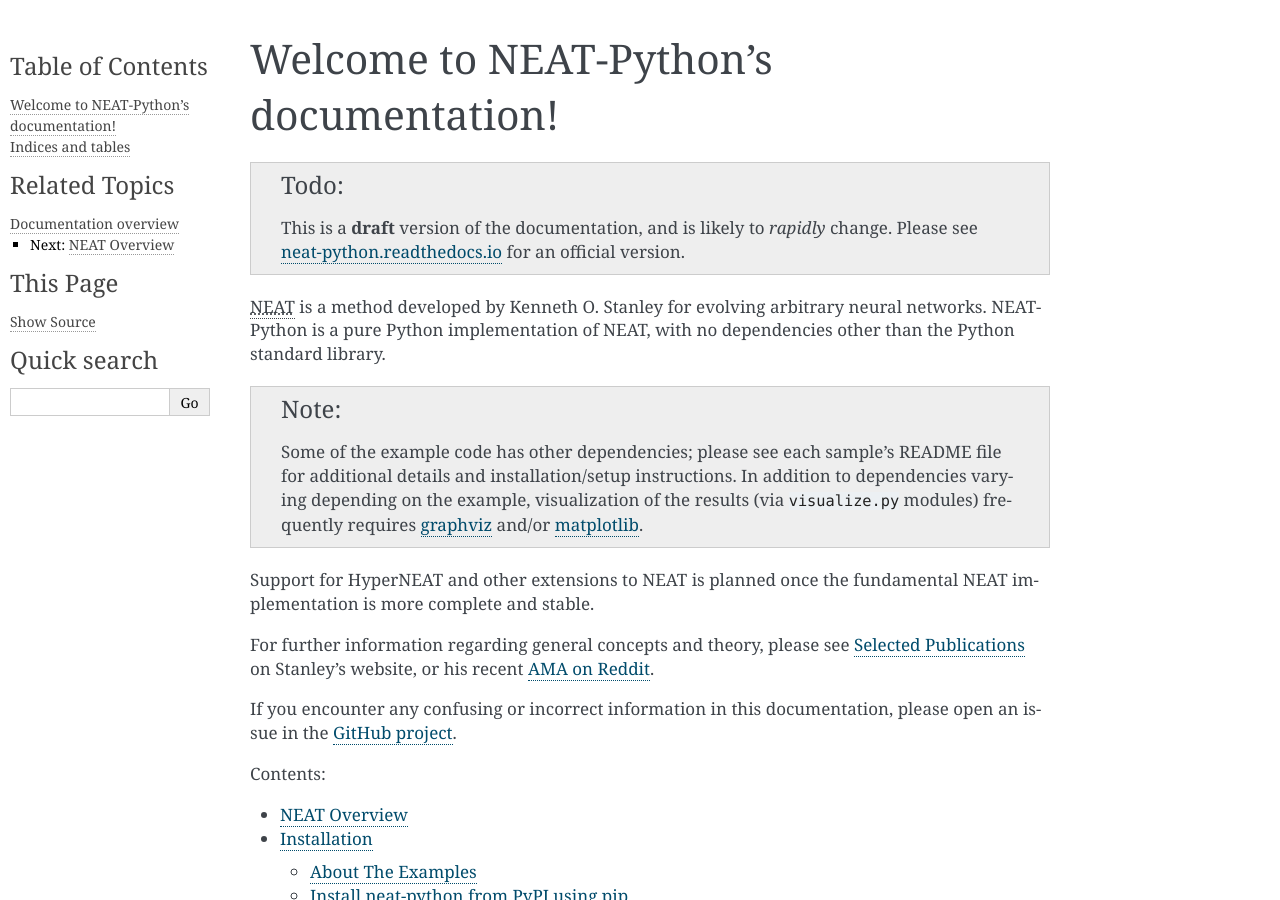
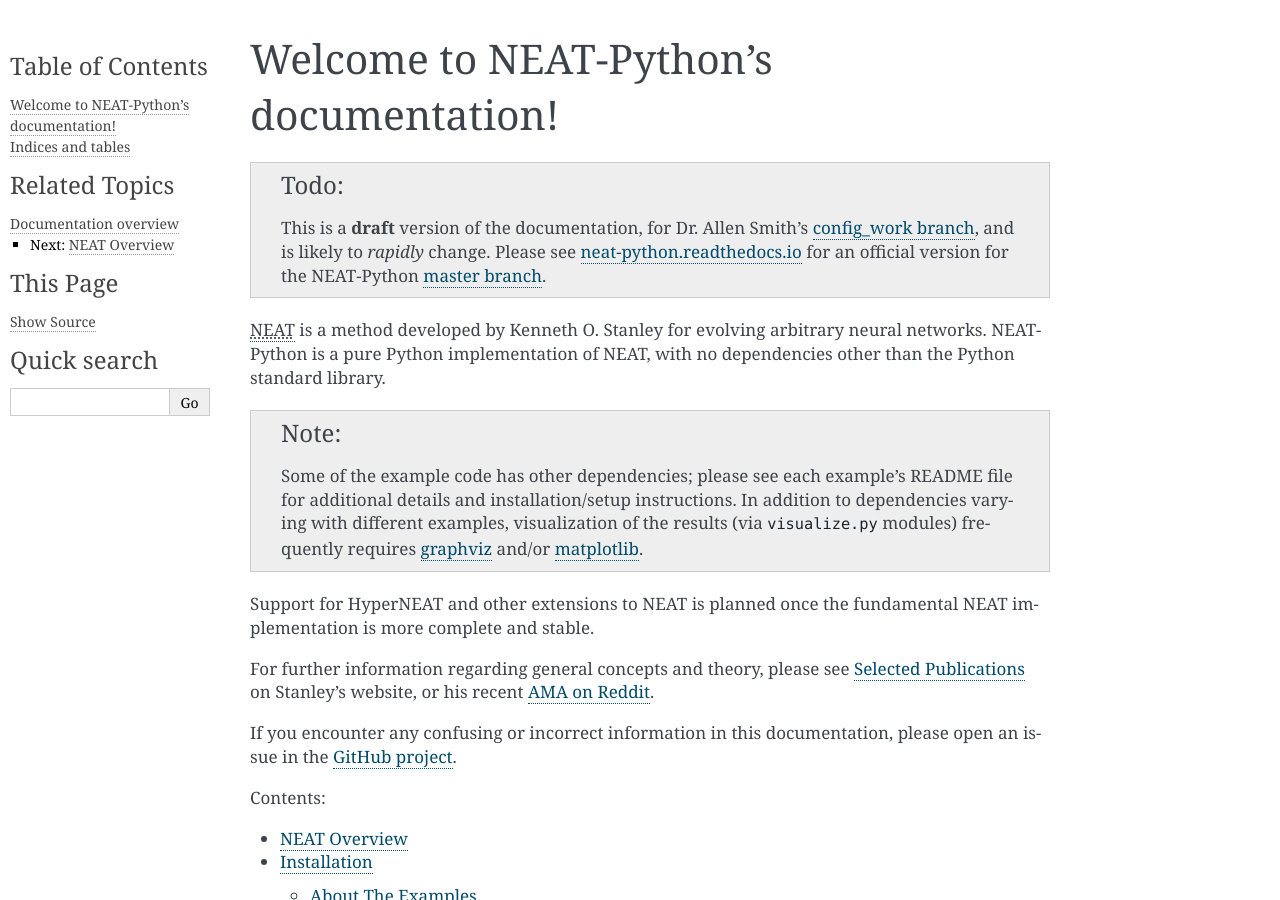
Before and after one commit to CodeReclaimers/neat-python, a Sphinx documentation site: the page built from docs/index.rst, in a window 1280 px wide and 900 px high. Built offline with Sphinx 7.4.7, drawn with Linux system fonts in a browser that asks for light colours.

Commit message:
Documentation, testing improvements

```diff
--- a/docs/conf.py
+++ b/docs/conf.py
@@ -48,7 +48,9 @@
             'pygloss': ('https://docs.python.org/3.5/glossary.html#term-%s',
                         ''),
             'datamodel': ('https://docs.python.org/3.5/reference/datamodel.html#%s',
-                          '')}
+                          ''),
+            'pylib': ('https://docs.python.org/3.5/library/%s',
+                      '')}
 
 # Add any paths that contain templates here, relative to this directory.
 templates_path = ['_templates']
--- a/docs/index.rst
+++ b/docs/index.rst
@@ -2,15 +2,16 @@
 =======================================
 
 .. todo::
-  This is a **draft** version of the documentation, and is likely to *rapidly* change. Please see
-  `neat-python.readthedocs.io <http://neat-python.readthedocs.io/en/latest/>`_ for an official version.
+  This is a **draft** version of the documentation, for Dr. Allen Smith's `config_work branch <https://github.com/drallensmith/neat-python/tree/config_work>`_,
+  and is likely to *rapidly* change. Please see `neat-python.readthedocs.io <http://neat-python.readthedocs.io/en/latest/>`_ for an official version for the
+  NEAT-Python `master branch <https://github.com/CodeReclaimers/neat-python/tree/master>`_.
 
 :abbr:`NEAT (NeuroEvolution of Augmenting Topologies)` is a method developed by Kenneth O. Stanley for evolving arbitrary neural
 networks. NEAT-Python is a pure Python implementation of NEAT, with no dependencies other than the Python standard library.
 
 .. note::
-  Some of the example code has other dependencies; please see each sample's README file for additional details and installation/setup instructions.
-  In addition to dependencies varying depending on the example, visualization of the results (via ``visualize.py`` modules) frequently requires
+  Some of the example code has other dependencies; please see each example's README file for additional details and installation/setup instructions.
+  In addition to dependencies varying with different examples, visualization of the results (via ``visualize.py`` modules) frequently requires
   `graphviz <https://pypi.python.org/pypi/graphviz>`_ and/or `matplotlib <https://matplotlib.org/users/installing.html>`_.
 
 Support for HyperNEAT and other extensions to NEAT is planned once the fundamental NEAT implementation is
```
Also changed, not shown: docs/module_summaries.rst (+24 -7 lines), 2 other files.
